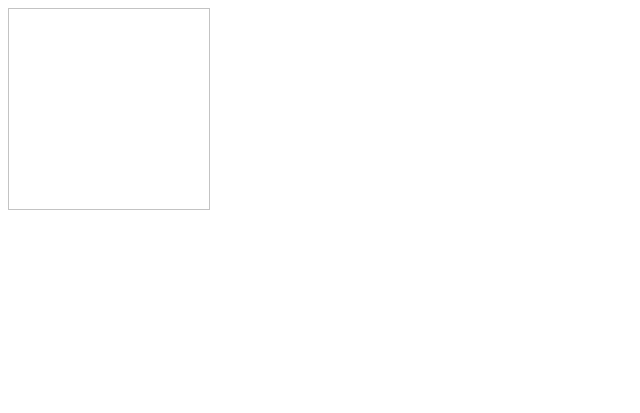
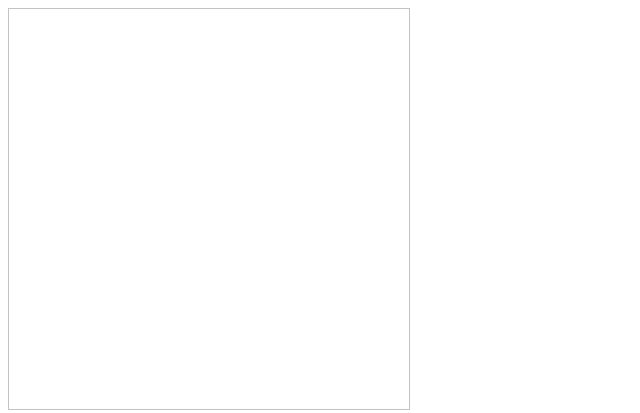
Before and after one commit to christiancasey/hieratic-sign-search, a plain HTML site: page index.html in a window 1280 px wide. Shown: the whole page, without its empty margins (0-640 px from the left). Drawn offline with Linux system fonts and the light colour scheme.

```diff
--- a/index.html
+++ b/index.html
@@ -8,8 +8,8 @@
   <body>
     <canvas
       id="myCanvas"
-      width="200"
-      height="200"
+      width="400"
+      height="400"
       style="border:1px solid #c3c3c3;"
     >
       Your browser does not support the necessary features for glyph drawing.
@@ -22,7 +22,7 @@
       ctx.fillStyle = "#FFFFFF";
       ctx.fillRect(0,0,canvas.width, canvas.height);
       ctx.strokeStyle = "#000000";
-      ctx.lineWidth = 5;
+      ctx.lineWidth = 18;
       // ctx.strokeRect(20, 20, 150, 100);
 
       const rect = canvas.getBoundingClientRect();
```
